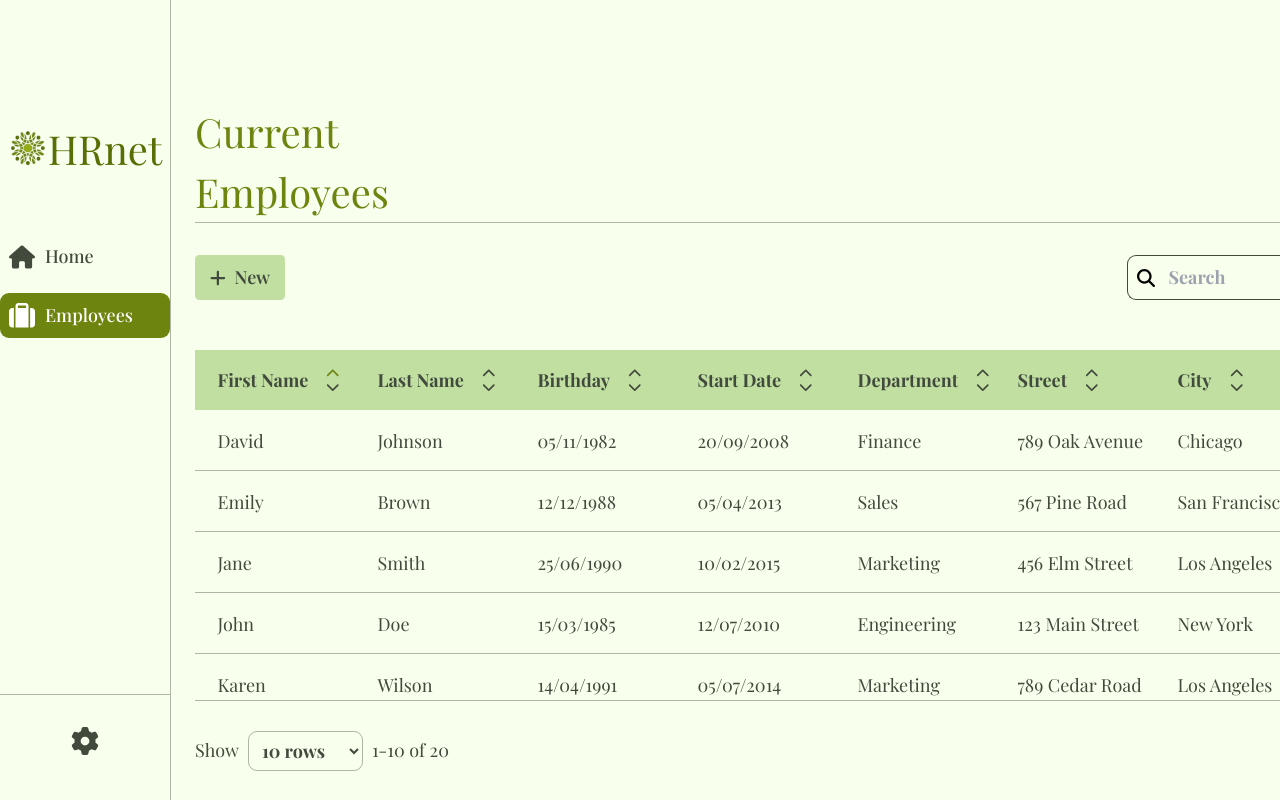
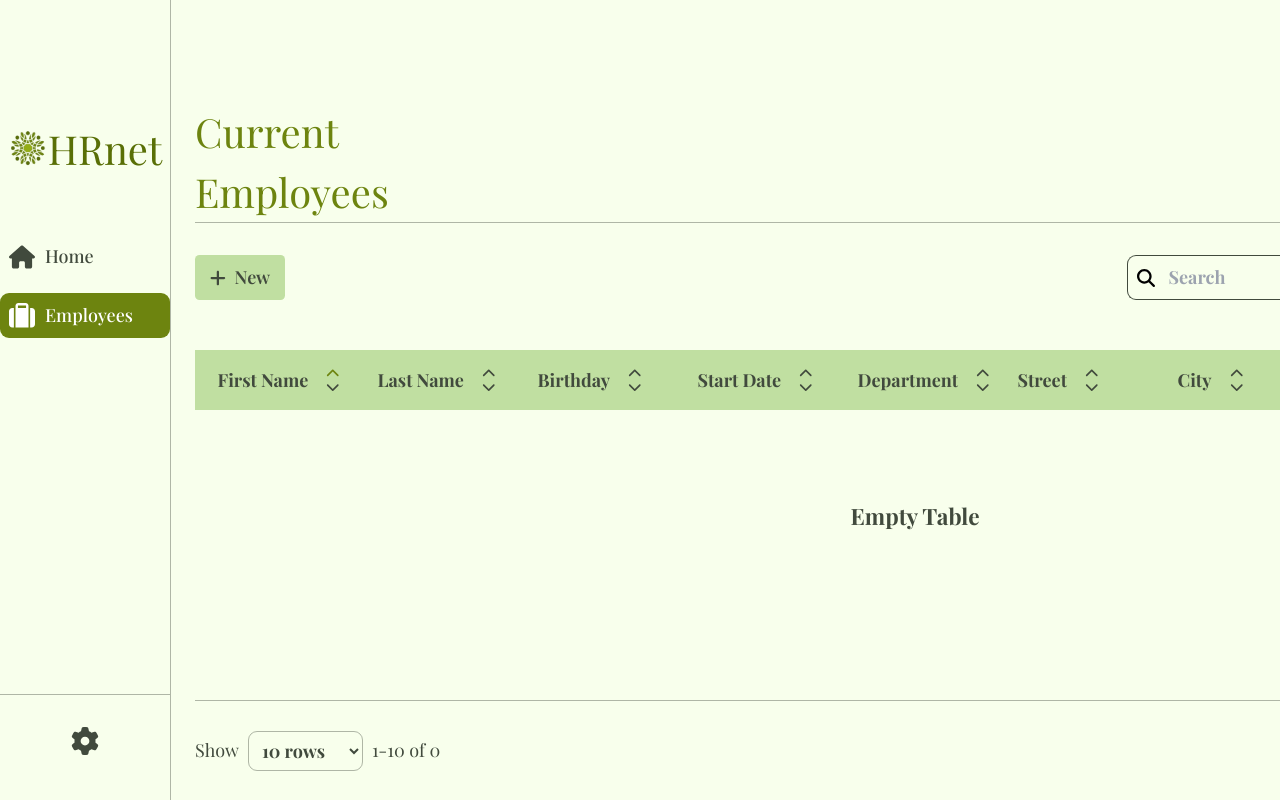
Before and after one commit to PrAndrian/HRnet, a React (Vite) app: page /employees in a window 1280 px wide. Shown: the top 800 px of the page. Built offline with nearby package versions, Linux system fonts and the light colour scheme.

Commit message:
utils added for veryfication form

```diff
--- a/src/components/EmployeeCreationForm.jsx
+++ b/src/components/EmployeeCreationForm.jsx
@@ -8,6 +8,7 @@ import PropTypes from 'prop-types';
 import DatePicker from "./DatePicker";
 import SelectMenu from "./SelectMenu";
 import { areStringsPhoneticallyAlike } from "../utils/phoneticalComparaisonStrong";
+import { formatDate, isAgeDifferenceAtLeast18Years, verfyDate, verfyWordSpaces } from "../utils/verificationForm";
 
 /**
  * EmployeeCreationForm is a component for creating employee profiles.
@@ -53,77 +54,6 @@ const EmployeeCreationForm = ({onToast}) => {
     const [error, setError] = useState(false);
 
     /**
-     * Formats a date string from 'YYYY-MM-DD' to 'DD/MM/YYYY'.
-     *
-     * @param {string} inputDate - The input date string in 'YYYY-MM-DD' format.
-     * @returns {string} The formatted date string in 'DD/MM/YYYY' format.
-    */
-    function formatDate(inputDate) {
-        // Parse the input date string in "YYYY-MM-DD" format
-        const parts = inputDate.split('-');
-        const year = parseInt(parts[0], 10);
-        const month = parseInt(parts[1], 10);
-        const day = parseInt(parts[2], 10);
-
-        // Create a Date object with the parsed year, month, and day
-        const date = new Date(year, month - 1, day);
-
-        // Use the Date object's methods to get day, month, and year components
-        const formattedDay = date.getDate().toString().padStart(2, '0');
-        const formattedMonth = (date.getMonth() + 1).toString().padStart(2, '0'); // Month is zero-based
-        const formattedYear = date.getFullYear();
-
-        // Format these components into "DD/MM/YYYY" format
-        const formattedDate = `${formattedMonth}/${formattedDay}/${formattedYear}`;
-
-        return !isNaN(formattedDay || formattedMonth || formattedYear) ? formattedDate : '';
-    }
-
-    /**
-     * Verifies and replaces consecutive spaces in a word with a single space.
-     *
-     * @param {string} word - The word to be verified.
-     * @returns {string} The word with consecutive spaces replaced.
-     */
-    function verfyWordSpaces(word){
-        var regexEspaces = /\s{2,}/;
-        return regexEspaces.test(word) ? word.replace(/\s+/g, ' ') : word
-    }
-
-    /**
-     * Verifies if a given date string is within a specified year range.
-     *
-     * @param {string} date - The date string in 'DD/MM/YYYY' format.
-     * @param {Object} YearsRestriction - The year restriction object with minYear and substractionYears.
-     * @returns {boolean} Returns true if the date is outside the specified range; otherwise, false.
-     */
-    function verfyDate(date,YearsRestriction){
-        const parts = date.split('/');
-        const year = parts[2];
-
-        const maxYear = new Date().getFullYear() - YearsRestriction.subtractionYears
-        const minYear = YearsRestriction.minYear
-
-        return year < minYear || year > maxYear
-    }
-
-
-    function isAgeDifferenceAtLeast18Years(date1, date2) {
-        // Parse the input dates into Date objects
-        const parsedDate1 = new Date(date1);
-        const parsedDate2 = new Date(date2);
-
-        // Calculate the difference in milliseconds
-        const timeDifference = Math.abs(parsedDate1 - parsedDate2);
-
-        // Calculate the number of milliseconds in 18 years
-        const millisecondsIn18Years = 18 * 365 * 24 * 60 * 60 * 1000;
-
-        // Compare the time difference with 18 years
-        return timeDifference >= millisecondsIn18Years;
-      }
-
-    /**
      * Handles the form submission for creating an employee profile.
      *
      * @param {Object} event - The form submit event object.
@@ -145,22 +75,10 @@ const EmployeeCreationForm = ({onToast}) => {
             zipCode: verfyWordSpaces(zipCode),
         }
 
-        if (!isAgeDifferenceAtLeast18Years(employee.birthdate, employee.startDate)) {
-            setError(true);
-            setErrors((prevErrors) => ({
-                ...prevErrors,
-                [Object.keys(employee)[2]]: true,
-                [Object.keys(employee)[3]]: true,
-            }));
-            onToast(true, 'Employee must be at least 18 years old');
-            throw new Error(" : "+error);
-        }
-
         const valuesEmployee = Object.values(employee);
         const regex = /^[a-zA-Z0-9\-/ éèàùìèùêâôîû]+$/;
 
         valuesEmployee.map((value,index)=>{
-
             const YearsRestriction = index===3 ? dateRestriction.state : dateRestriction.birth
             if(((index===2 || index===3) && verfyDate(value,YearsRestriction))){
                 const maxYear = new Date().getFullYear() - YearsRestriction.subtractionYears
@@ -194,6 +112,17 @@ const EmployeeCreationForm = ({onToast}) => {
                 throw new Error(" : "+error);
             }
         })
+
+        if (!isAgeDifferenceAtLeast18Years(employee.birthdate, employee.startDate)) {
+            setError(true);
+            setErrors((prevErrors) => ({
+                ...prevErrors,
+                [Object.keys(employee)[2]]: true,
+                [Object.keys(employee)[3]]: true,
+            }));
+            onToast(true, 'Employee must be at least 18 years old');
+            throw new Error(" : "+error);
+        }
 
         listEmployees.forEach(theEmployee => {
             if(theEmployee.birthdate===employee.birthdate
--- a/src/pages/ListEmployees.jsx
+++ b/src/pages/ListEmployees.jsx
@@ -4,15 +4,15 @@ import { faPlus } from "@fortawesome/free-solid-svg-icons";
 import SearchBar from "../components/SearchBar";
 import { Link } from "react-router-dom";
 import EmployeeTable from "../components/EmployeeTable";
-// import { useSelector } from "react-redux"; // A dé/commenter selon les data que vous utilisez
+import { useSelector } from "react-redux"; // A dé/commenter selon les data que vous utilisez
 import ShowingRowTable from "../components/ShowingRowTable";
 import PaginationTable from "../components/PaginationTable";
 import { useState } from "react";
-import employees from "../data/employeeMock"
+// import employees from "../data/employeeMock"
 
 const ListEmployees = () => {
-  // const listEmployees = useSelector((state) => state.employees.list)
-  const listEmployees = employees
+  const listEmployees = useSelector((state) => state.employees.list)
+  // const listEmployees = employees
 
   const [itemsPerPage, setItemsPerPage] = useState(10);
   const [currentPage, setCurrentPage] = useState(1);
--- /dev/null
+++ b/src/utils/verificationForm.js
@@ -0,0 +1,72 @@
+/**
+* Formats a date string from 'YYYY-MM-DD' to 'DD/MM/YYYY'.
+*
+* @param {string} inputDate - The input date string in 'YYYY-MM-DD' format.
+* @returns {string} The formatted date string in 'DD/MM/YYYY' format.
+*/
+export function formatDate(inputDate) {
+   const parts = inputDate.split('-');
+   const year = parseInt(parts[0], 10);
+   const month = parseInt(parts[1], 10);
+   const day = parseInt(parts[2], 10);
+
+   // Create a Date object with the parsed year, month, and day
+   const date = new Date(year, month - 1, day);
+
+   // Use the Date object's methods to get day, month, and year components
+   const formattedDay = date.getDate().toString().padStart(2, '0');
+   const formattedMonth = (date.getMonth() + 1).toString().padStart(2, '0'); // Month is zero-based
+   const formattedYear = date.getFullYear();
+
+   const formattedDate = `${formattedMonth}/${formattedDay}/${formattedYear}`;
+
+   return !isNaN(formattedDay || formattedMonth || formattedYear) ? formattedDate : '';
+}
+
+/**
+* Verifies and replaces consecutive spaces in a word with a single space.
+*
+* @param {string} word - The word to be verified.
+* @returns {string} The word with consecutive spaces replaced.
+*/
+export function verfyWordSpaces(word){
+   var regexEspaces = /\s{2,}/;
+   return regexEspaces.test(word) ? word.replace(/\s+/g, ' ') : word
+}
+
+/**
+* Verifies if a given date string is within a specified year range.
+*
+* @param {string} date - The date string in 'DD/MM/YYYY' format.
+* @param {Object} YearsRestriction - The year restriction object with minYear and substractionYears.
+* @returns {boolean} Returns true if the date is outside the specified range; otherwise, false.
+*/
+export function verfyDate(date,YearsRestriction){
+   const parts = date.split('/');
+   const year = parts[2];
+
+   const maxYear = new Date().getFullYear() - YearsRestriction.subtractionYears
+   const minYear = YearsRestriction.minYear
+
+   return year < minYear || year > maxYear
+}
+
+/**
+ * Determines whether the age difference between two dates is at least 18 years.
+ *
+ * @param {string | Date} date1 - The first date for comparison, represented as a string or a Date object.
+ * @param {string | Date} date2 - The second date for comparison, represented as a string or a Date object.
+ * @returns {boolean} `true` if the age difference is at least 18 years, `false` otherwise.
+ */
+export function isAgeDifferenceAtLeast18Years(date1, date2) {
+   const parsedDate1 = new Date(date1);
+   const parsedDate2 = new Date(date2);
+
+   // Calculate the difference in milliseconds
+   const timeDifference = Math.abs(parsedDate1 - parsedDate2);
+
+   // Calculate the number of milliseconds in 18 years
+   const millisecondsIn18Years = 18 * 365 * 24 * 60 * 60 * 1000;
+
+   return timeDifference >= millisecondsIn18Years;
+}
```
Also changed, not shown: src/utils/phoneticalComparaisonStrong.js (+13 -0 lines).
